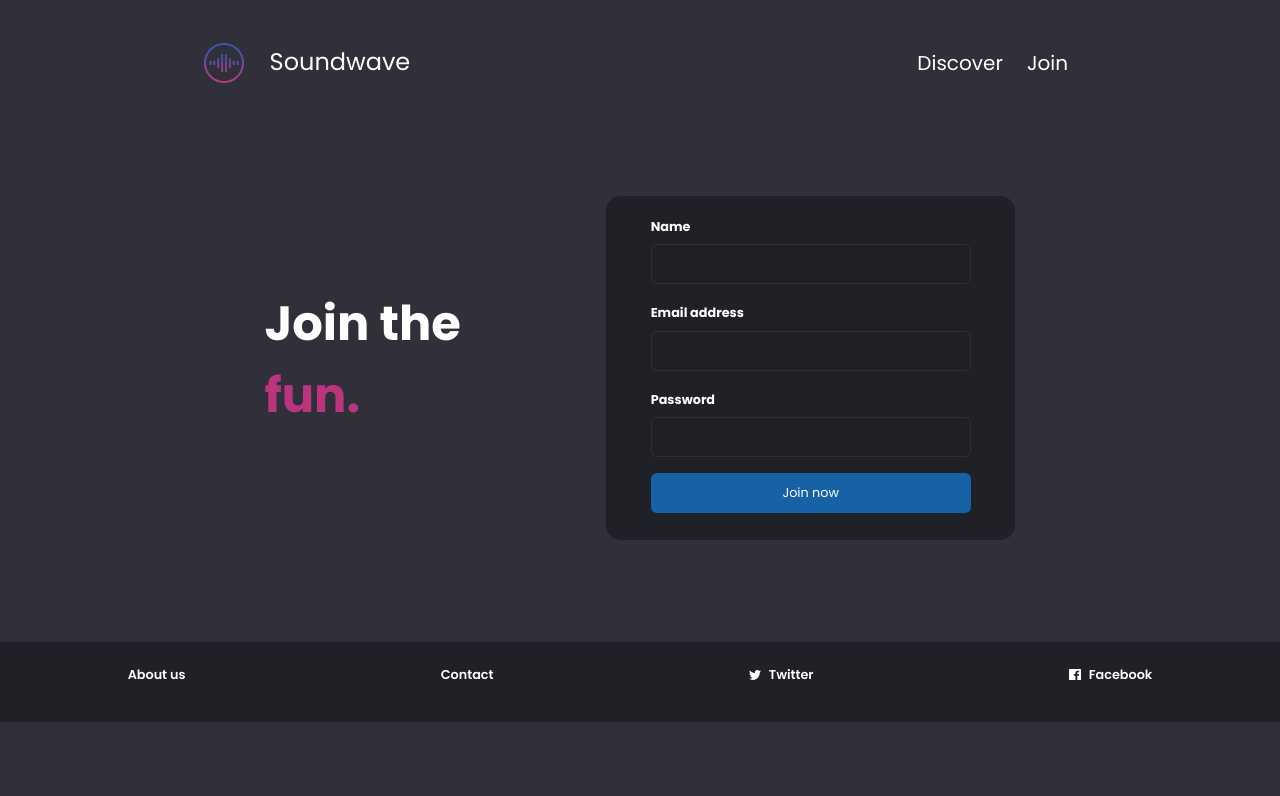
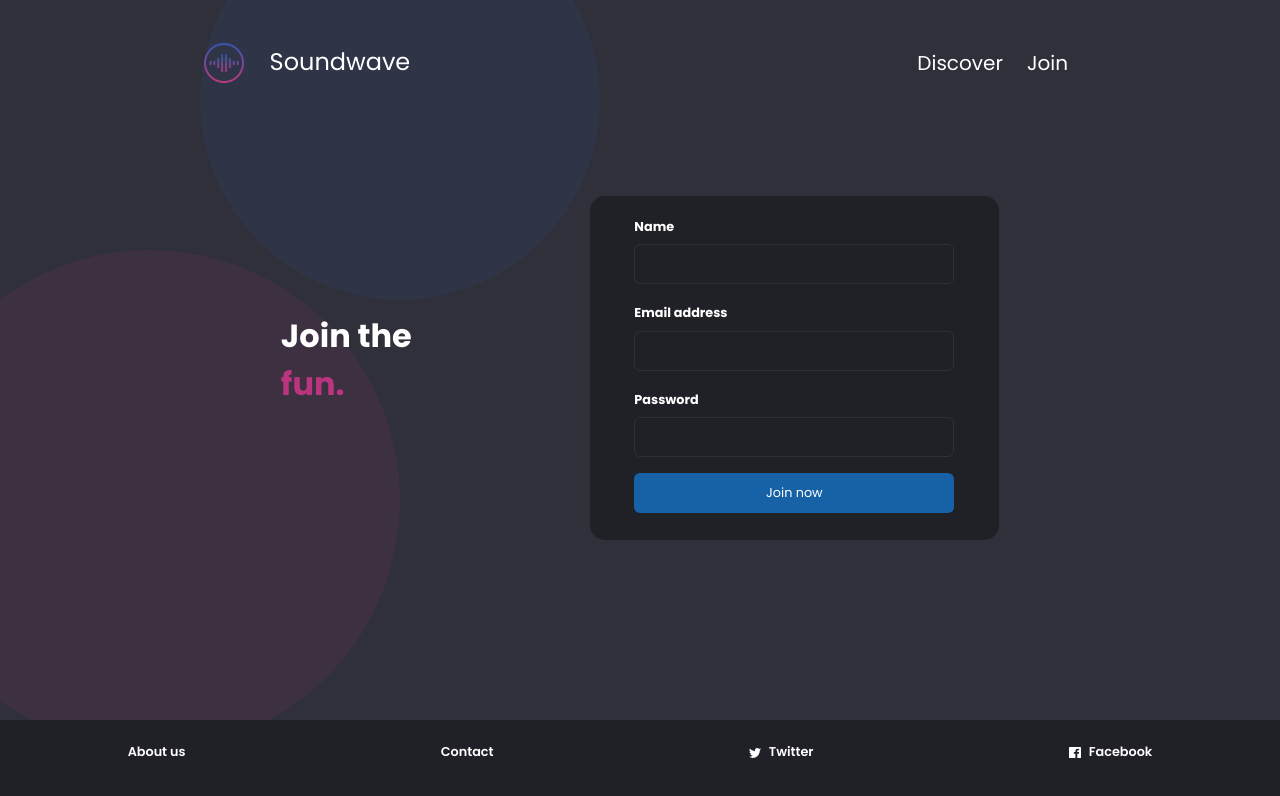
Before and after one commit to AleMCuitino/ReplicaWeb, a React (Create React App) app: page /join in a window 1280 px wide. Shown: the top 796 px of the page. Built offline with nearby package versions, Linux system fonts and the light colour scheme.

Commit message:
Add circles view join, and responsive

```diff
--- a/src/components/MainJoin.jsx
+++ b/src/components/MainJoin.jsx
@@ -2,7 +2,9 @@ import "../style/Join.css"
 
 function MainJoin() {
     return (
-        <>
+    <>
+        <div className="circle-1-join"></div>
+        <div className="circle-2-join"></div>
             <div className="join justify-content-around">
                 <div className="text-join">
                     <p className="title-join">Join the <p className="title-join-pink">fun.</p></p>
--- a/src/style/Footer.css
+++ b/src/style/Footer.css
@@ -3,7 +3,8 @@
     margin: 5% 0 0 0;
     height: 10vh;
     width: 100%;
-    position: absolute;
+    position: fixed;
+    bottom: 0;
 }
 
 .text-footer {
--- a/src/style/Join.css
+++ b/src/style/Join.css
@@ -1,9 +1,30 @@
+.circle-1-join {
+    left: -25px;
+    height: 125px;
+    width: 125px;
+    background-color: var(--circle-1-color);
+    border-radius: 50%;
+    position: absolute;
+    top: 450px;
+    z-index: -1;
+}
+.circle-2-join {
+    left: 70px;
+    height: 95px;
+    width: 95px;
+    background-color: var(--circle-2-3-color);
+    border-radius: 50%;
+    position: absolute;
+    top: -20px;
+    z-index: -1;
+}
 .join {
     display: block !important;
     margin: 0% 15% 0 15%;
+    z-index: 1;
 }
 .title-join {
-    font-size: 3rem;
+    font-size: 2rem;
     font-weight: bolder;
 }
 .title-join-pink {
@@ -12,7 +33,7 @@
 .form {
     background-color: var(--icon-bg-color);
     border-radius: 15px;
-    padding: 10% 20% 10% 20%;
+    padding: 7% 15% 10% 7%;
 }
 .form-label {
     font-size: 0.6rem;
@@ -25,7 +46,7 @@
 .btn-join {
     background-color: var(--join-button-color) !important;
     height: 5vh !important;
-    width: 22.5vh;
+    width: 35vh;
     font-size: 0.6rem !important;
     color: var(--text-main-color) !important;
 }
@@ -34,6 +55,18 @@
 @media only screen and (min-width: 425px) {
     .form {
         padding: 8% 12% 8% 12%;
+    }
+    .circle-1-join {
+        left: -25px;
+        height: 200px;
+        width: 200px;
+        top: 500px;
+    }
+    .circle-2-join {
+        left: 80px;
+        height: 150px;
+        width: 150px;
+        top: -10px;
     }
 }
 
@@ -49,6 +82,18 @@
     .form-control,
     .btn-join {
         width: 30vw !important;
+    }
+    .circle-1-join {
+        left: -25px;
+        height: 400px;
+        width: 400px;
+        top: 500px;
+    }
+    .circle-2-join {
+        left: 80px;
+        height: 300px;
+        width: 300px;
+        top: -15px;
     }
 }
 
@@ -71,6 +116,18 @@
     .form-label {
         font-size: 0.8rem;
     }
+    .circle-1-join {
+        left: -100px;
+        height: 500px;
+        width: 500px;
+        top: 250px;
+    }
+    .circle-2-join {
+        left: 200px;
+        height: 400px;
+        width: 400px;
+        top: -100px;
+    }
 }
 
 @media only screen and (min-width: 1440px) {
@@ -83,4 +140,16 @@
     .join {
         margin: 0% 15% 0% 15%;
     }
+    .circle-1-join {
+        left: -130px;
+        height: 600px;
+        width: 600px;
+        top: 500px;
+    }
+    .circle-2-join {
+        left: 150px;
+        height: 300px;
+        width: 300px;
+        top: -60px;
+    }
 }
--- a/src/views/Join.jsx
+++ b/src/views/Join.jsx
@@ -1,9 +1,9 @@
 import Navbar from '../components/Navbar';
 import MainJoin from '../components/MainJoin';
 import Footer from '../components/Footer';
-import "../style/Home.css"
+import "../style/Join.css"
 
-function Discover() {
+function Join() {
     return (
     <>
         <header>
@@ -19,4 +19,4 @@ function Discover() {
     )
 }
 
-export default Discover;
+export default Join;
```
